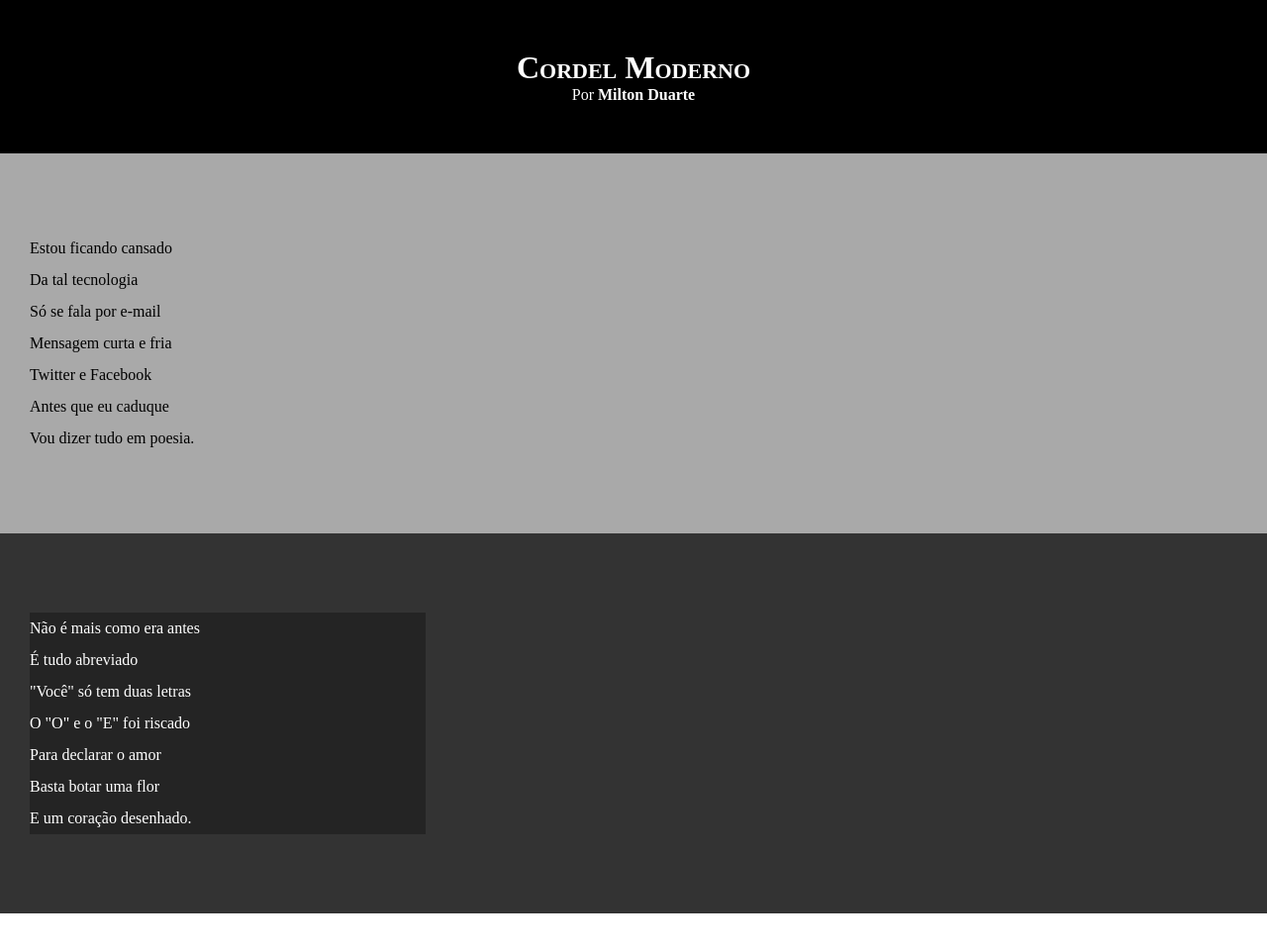
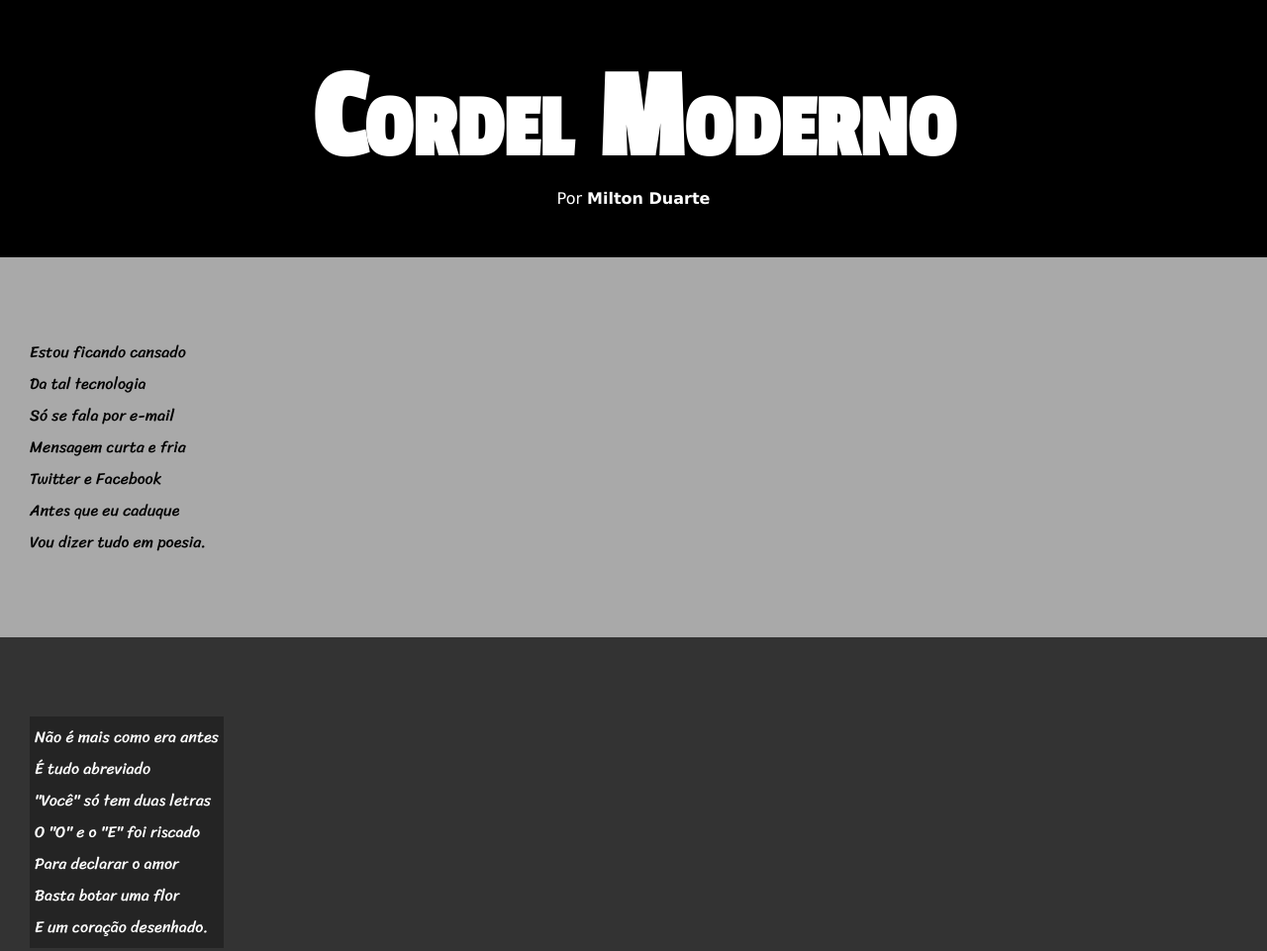
Before and after one commit to RyanEnlightenment/html-css, a plain HTML site: page desafio/d12/index.html in a window 1280 px wide. Shown: the top 961 px of the page at 99% size. Drawn offline with Linux system fonts and the light colour scheme.

Commit message:
atualização do d12

```diff
--- a/desafio/d12/estilo/style.css
+++ b/desafio/d12/estilo/style.css
@@ -1,4 +1,13 @@
 @charset "UTF-8";
+@import url('https://fonts.googleapis.com/css2?family=Cormorant+Garamond:ital,wght@1,700&family=Passion+One&display=swap');
+@import url('https://fonts.googleapis.com/css2?family=Cormorant+Garamond:ital,wght@1,700&family=Sriracha&display=swap');
+
+:root {
+--fonte1: verdana, geneva , tahoma , sans-serif;
+--fonte2: 'Passion One', sans-serif;
+--fonnt3:  'Sriracha', cursive;
+
+}
 
 *{
     margin: 0px;
@@ -9,7 +18,9 @@
 html, body {
 
     min-height: 100vh;
-    background-color: darkgray;
+    background-color: darkgrey;
+    font-family: var(--fonte1);
+
 }
 
 
@@ -24,6 +35,8 @@
 
     padding-top: 50px;
     font-variant: small-caps;
+    font-family: var(--fonte2);
+    font-size: 10vw;
  }
 
  header > p {
@@ -48,6 +61,8 @@
     padding-bottom: 10vh;
     line-height: 2em;
     padding-left: 30px;
+    font-family: var(--fonnt3);
+    font-size: 3,5vw;
 }
 
 section.normal{
@@ -61,7 +76,8 @@
 }
 
 section.imagem > p {
-    width: 400px;
+   display: inline-block;
+   padding: 5px;
     background-color: rgba(0, 0, 0, 0.288);
 }
 
```
